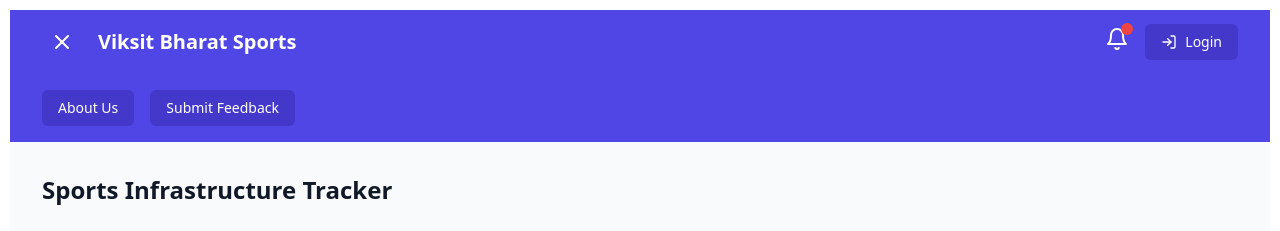
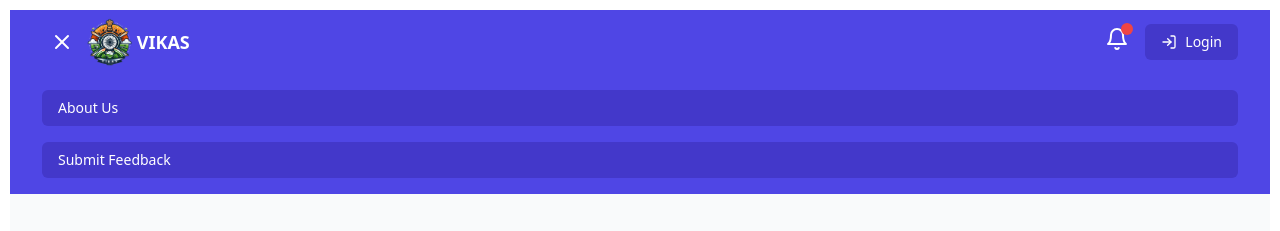
Before and after one commit to akhilmadhumenon/viksitbharat, a React (Vite) app: page / in a window 1280 px wide. Both pictures are taken after a click on the button 62 px from the left and 42 px from the top of the page. Shown: the top 231 px of the page. Built offline with nearby package versions, Linux system fonts and the light colour scheme.

Commit message:
Added the logo and made the menu options vertical

```diff
--- a/src/components/layout/Header.tsx
+++ b/src/components/layout/Header.tsx
@@ -35,7 +35,7 @@ export function Header() {
   }, []);
 
   const NavLinks = () => (
-    <div className="flex flex-col space-y-2 lg:flex-row lg:space-y-0 lg:space-x-4">
+    <div className="flex flex-col space-y-2 lg:flex-col lg:space-y-4">
       <>
         {user?.role === 'club_owner' && (
           <>
@@ -78,6 +78,7 @@ export function Header() {
             <Link
               to="/about"
               className="inline-flex items-center space-x-2 bg-indigo-700 px-4 py-2 rounded-md hover:bg-indigo-800 transition-colors text-sm font-medium"
+              // className="inline-flex items-center space-x-2 bg-indigo-700 px-4 py-2 rounded-md hover:bg-indigo-800 transition-colors text-sm font-medium max-w-xs truncate"
               onClick={() => setIsMobileMenuOpen(false)}
             >
               About Us
@@ -95,6 +96,7 @@ export function Header() {
     </div>
   );
 
+
   return (
     <header className="bg-indigo-600 text-white">
       <div className="max-w-7xl mx-auto px-4 sm:px-6 lg:px-8">
@@ -107,8 +109,11 @@ export function Header() {
             >
               {isMobileMenuOpen ? <X className="h-6 w-6" /> : <Menu className="h-6 w-6" />}
             </button>
-            <Link to="/" className="text-xl font-bold hover:text-indigo-100 ml-4">
-              Viksit Bharat Sports
+            <Link to="/">
+              <img src="vikas_logo.png" alt="Logo" className="h-12 w-auto mx-1" />
+            </Link>
+            <Link to="/" className="text-xxxl font-bold hover:text-indigo-100">
+              VIKAS
             </Link>
           </div>
 
@@ -144,9 +149,10 @@ export function Header() {
           </div>
         </div>
 
-        {/* Navigation Menu (Universal) */}
+        {/* Mobile Navigation Menu */}
         {isMobileMenuOpen && (
-          <div className="py-4 space-y-2">
+          // <div className="py-4 space-y-2">
+          <div className={`py-4 space-y-2 bg-transparent`}>
             <NavLinks />
           </div>
         )}
```
Also changed, not shown: vikas_logo.png (added). Lines whose indentation alone changed are shown as unchanged.
